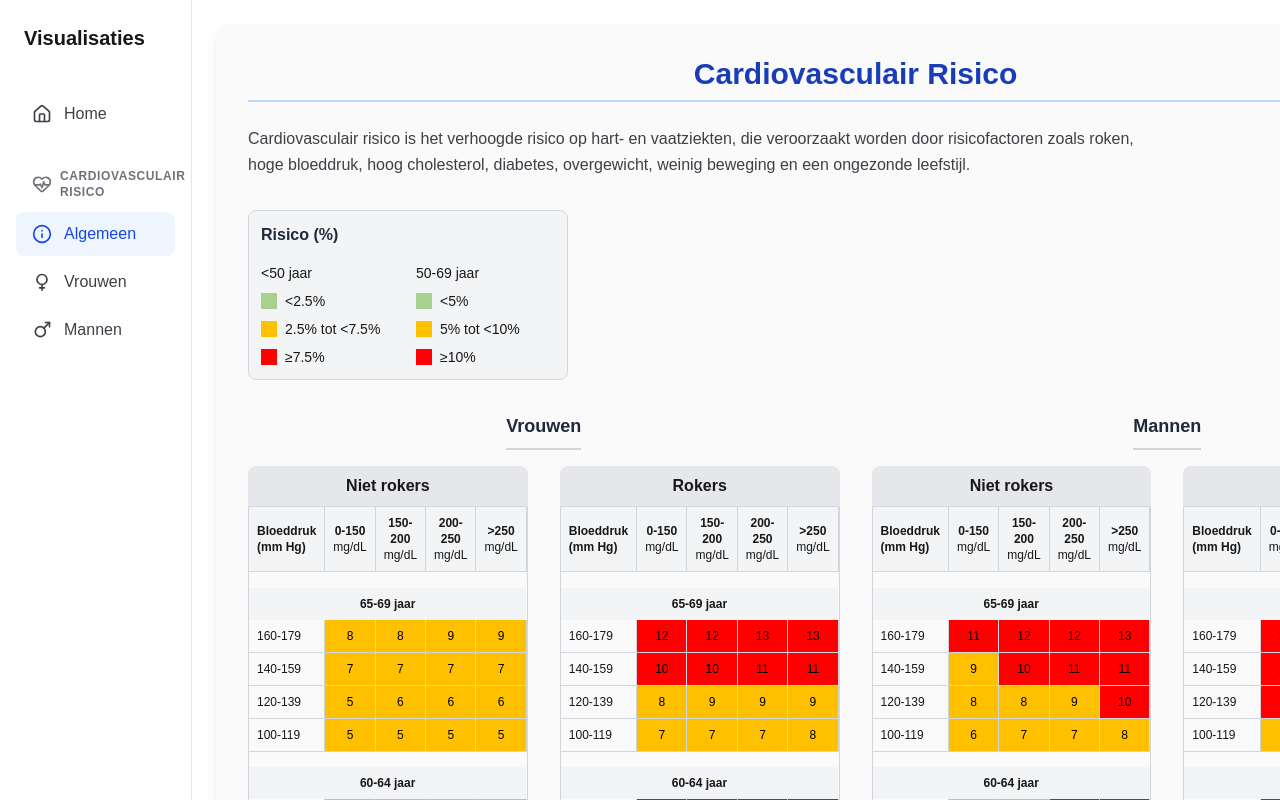
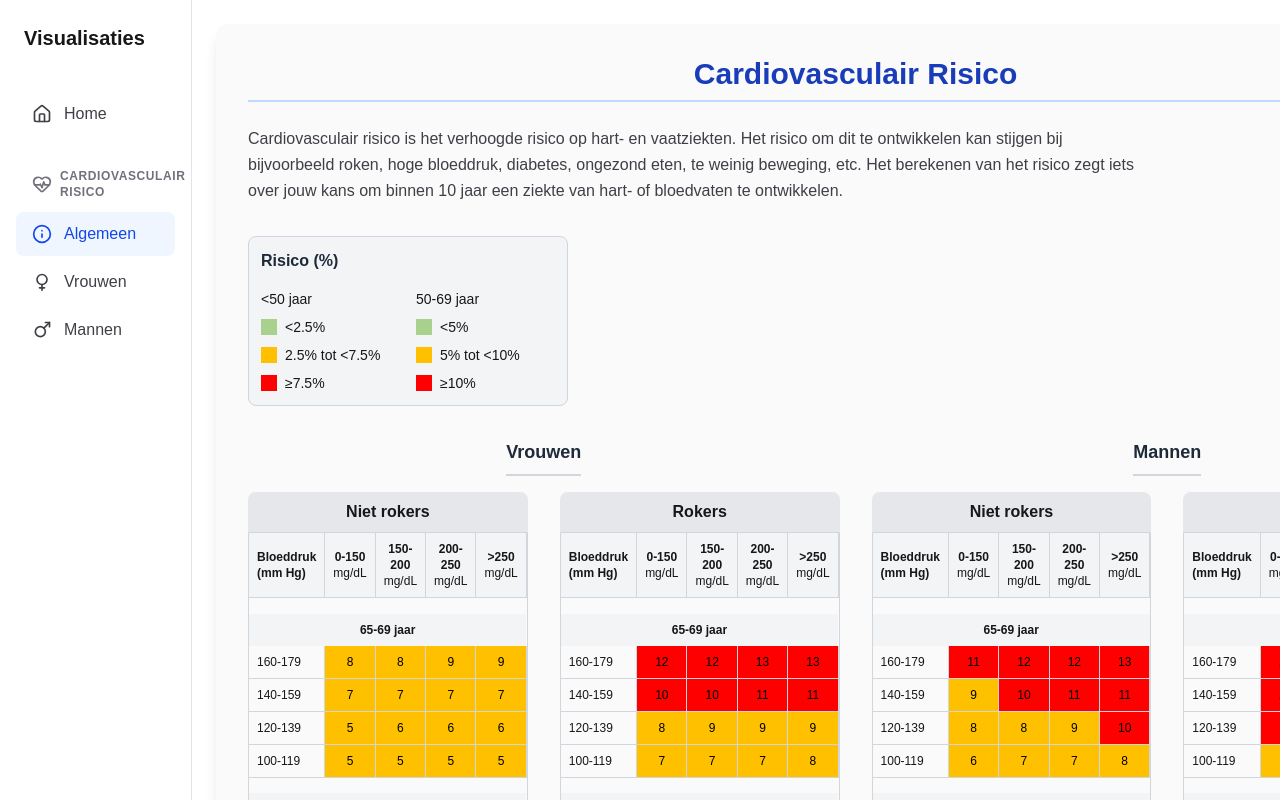
Before and after one commit to EmmaVandewalle/geneeskunde-visualisaties, a Next.js app: page /cardiovasculairrisico/algemeen in a window 1280 px wide. Shown: the top 800 px of the page. Built offline with nearby package versions, Linux system fonts and the light colour scheme.

Commit message:
feat: actual explanation cardiovascular risk

```diff
--- a/app/cardiovasculairrisico/algemeen/page.tsx
+++ b/app/cardiovasculairrisico/algemeen/page.tsx
@@ -15,9 +15,9 @@ export default function CommonPage() {
             </h1>
 
             <p className="text-zinc-700 dark:text-zinc-300 mb-8 max-w-4xl leading-relaxed">
-                Cardiovasculair risico is het verhoogde risico op hart- en vaatziekten, die veroorzaakt worden door
-                risicofactoren zoals roken, hoge bloeddruk, hoog cholesterol, diabetes, overgewicht, weinig beweging en
-                een ongezonde leefstijl.
+                Cardiovasculair risico is het verhoogde risico op hart- en vaatziekten.
+                Het risico om dit te ontwikkelen kan stijgen bij bijvoorbeeld roken, hoge bloeddruk, diabetes, ongezond eten, te weinig beweging, etc.
+                Het berekenen van het risico zegt iets over jouw kans om binnen 10 jaar een ziekte van hart- of bloedvaten te ontwikkelen.
             </p>
 
             {/** Legenda */}
```
